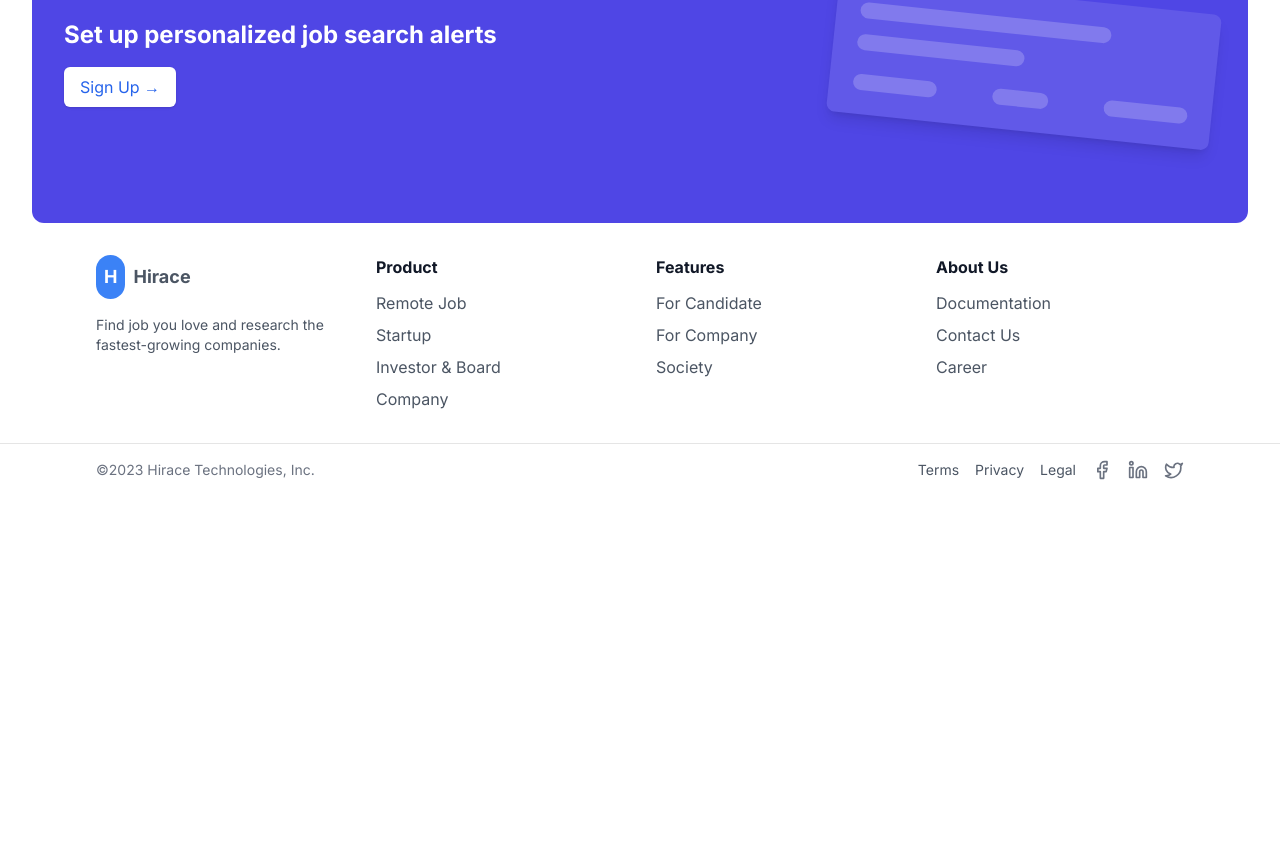
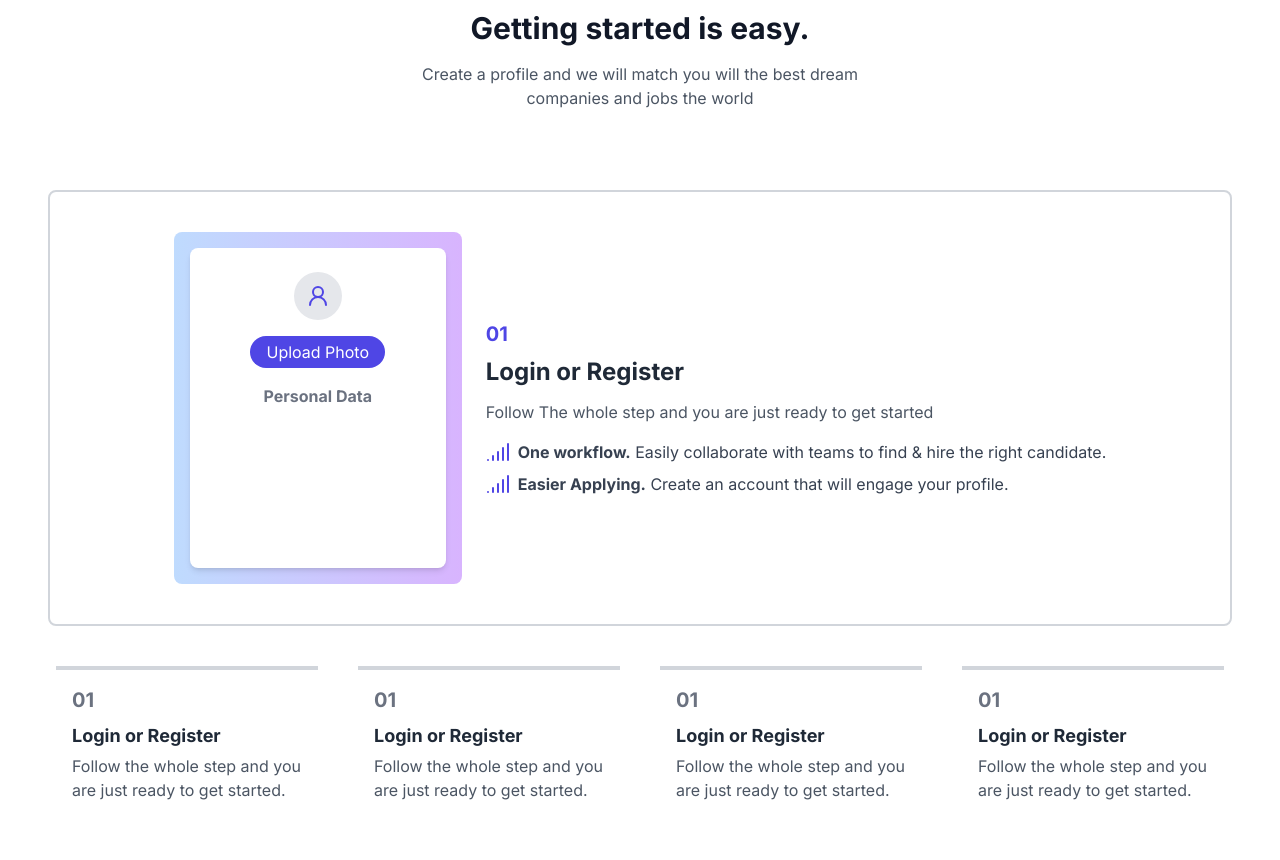
Before and after one commit to The-Dev-Hive/Talent-Trove-Client, a Next.js app: page / in a window 1280 px wide. Shown: the part 2500-3360 px from the top of the page. Before the commit the page ends 3012 px from the top, so only its background shows below. Built offline with nearby package versions, Linux system fonts and the light colour scheme.

Commit message:
desinged how works section

```diff
--- a/src/app/(front)/page.tsx
+++ b/src/app/(front)/page.tsx
@@ -3,6 +3,7 @@ import React, { Fragment } from 'react';
 import WhyChooseUs from '@/components/homepage/WhyChooseUs';
 import Banner from '@/components/footer/Banner';
 import { Container } from '@/components/shared';
+import HowWorks from '@/components/homepage/HowWorks';
 
 const RootPage = () => {
   return (
@@ -12,6 +13,7 @@ const RootPage = () => {
         <TopJobCategoryList />
         <FeatureJob />
         <WhyChooseUs />
+        <HowWorks />
         <Banner />
       </Container>
     </Fragment>
--- /dev/null
+++ b/src/components/cards/HowWorksCard.tsx
@@ -0,0 +1,19 @@
+import React from 'react';
+
+const HowWorksCard = () => {
+  return (
+    <div className="flex flex-wrap justify-center">
+      <div className="flex flex-col  border-t-4 border-gray-300 hover:border-indigo-600 p-4 m-2   transition duration-300 ease-in-out">
+        <h2 className="text-xl font-bold text-gray-500 mb-2">01</h2>
+        <h1 className="text-lg font-semibold text-gray-800 mb-1 hover:text-indigo-700">
+          Login or Register
+        </h1>
+        <p className="text-gray-600  ">
+          Follow the whole step and you are just ready to get started.
+        </p>
+      </div>
+    </div>
+  );
+};
+
+export default HowWorksCard;
--- a/src/components/homepage/FeatureJob.tsx
+++ b/src/components/homepage/FeatureJob.tsx
@@ -12,7 +12,7 @@ export const FeatureJob = ({ ...props }: Props) => {
         description="Know your worth and find the job that qualifies your life"
       />
 
-      <div className="grid grid-cols-1 md:grid-cols-1 lg:grid-cols-2 gap-6 px-12">
+      <div className="  grid grid-cols-1 md:grid-cols-1 lg:grid-cols-2 gap-6 px-12">
         <JobCard />
         <JobCard />
         <JobCard />
--- /dev/null
+++ b/src/components/homepage/HowWorks.tsx
@@ -0,0 +1,76 @@
+import { Signal, User2Icon } from 'lucide-react';
+import HowWorksCard from '../cards/HowWorksCard';
+
+const HowWorks = () => {
+  return (
+    <div className=" mx-auto max-w-7xl">
+      <div className="text-center py-16 bg-white">
+        <div className="inline-block hover:bg-indigo-100 mb-4 px-4 py-1 border border-indigo-500 text-indigo-500 rounded-full font-semibold text-xs uppercase tracking-wide">
+          HOW IT WORKS
+        </div>
+
+        <h2 className="text-3xl font-bold text-gray-900 mb-4">
+          Getting started is easy.
+        </h2>
+
+        <p className="text-gray-600 max-w-md mx-auto">
+          Create a profile and we will match you will the best dream companies
+          and jobs the world
+        </p>
+      </div>
+      <div className=" border-2 border-gray-300 flex flex-col md:flex-row items-center justify-center  rounded-lg p-6 md:p-10 m-4 space-y-4 md:space-y-0 md:space-x-6">
+        <div className="hidden bg-gradient-to-r from-blue-200 to-purple-300  rounded-lg p-4 lg:flex md:flex items-center justify-center">
+          <div className="bg-white rounded-lg p-6 shadow-md w-64 h-80 flex flex-col items-center">
+            <div className="rounded-full bg-gray-200 w-12 h-12 mb-4 flex items-center justify-center">
+              <span className="text-indigo-600 text-xl font-bold">
+                <User2Icon />
+              </span>
+            </div>
+            <button className="text-white bg-indigo-600 rounded-full py-1 px-4 mb-4">
+              Upload Photo
+            </button>
+            <p className="text-gray-500 font-semibold mb-2">Personal Data</p>
+          </div>
+        </div>
+
+        <div className="text-left">
+          <h2 className="text-xl font-bold text-indigo-600 mb-2">01</h2>
+          <h1 className="text-2xl font-semibold text-gray-800 mb-3">
+            Login or Register{' '}
+          </h1>
+          <p className="text-gray-600 mb-4">
+            Follow The whole step and you are just ready to get started
+          </p>
+          <div className="space-y-2">
+            <div className="flex items-start">
+              <span className="text-indigo-600 text-lg mr-2">
+                <Signal />
+              </span>
+              <p className="text-gray-700">
+                <strong>One workflow.</strong> Easily collaborate with teams to
+                find & hire the right candidate.
+              </p>
+            </div>
+            <div className="flex items-start">
+              <span className="text-indigo-600 text-lg mr-2">
+                <Signal />
+              </span>
+              <p className="text-gray-700">
+                <strong>Easier Applying.</strong> Create an account that will
+                engage your profile.
+              </p>
+            </div>
+          </div>
+        </div>
+      </div>
+      <div className="     gap-6    m-12 lg:m-0 md:m-0 md:p-4  grid grid-cols-1 md:grid-cols-2 lg:grid-cols-4">
+        <HowWorksCard />
+        <HowWorksCard />
+        <HowWorksCard />
+        <HowWorksCard />
+      </div>
+    </div>
+  );
+};
+
+export default HowWorks;
```
